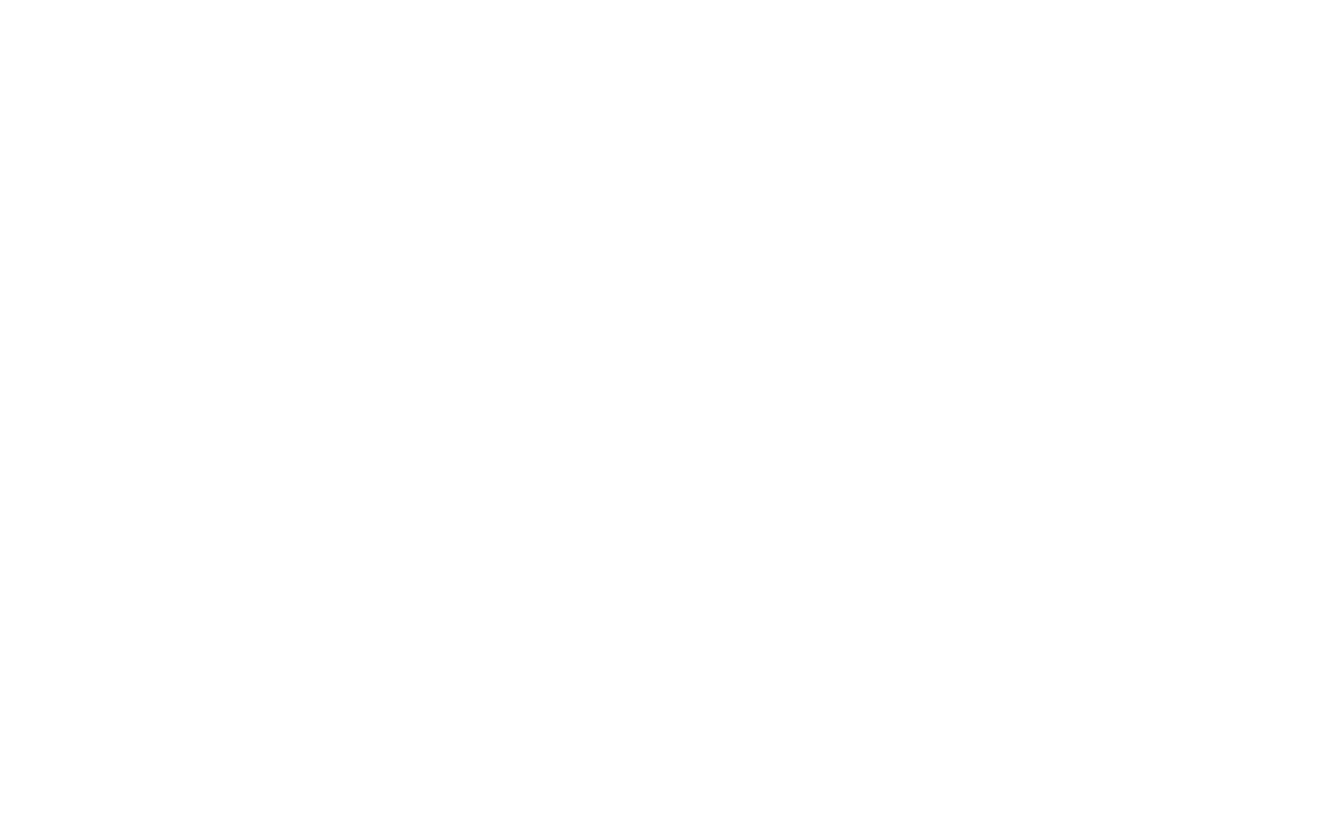
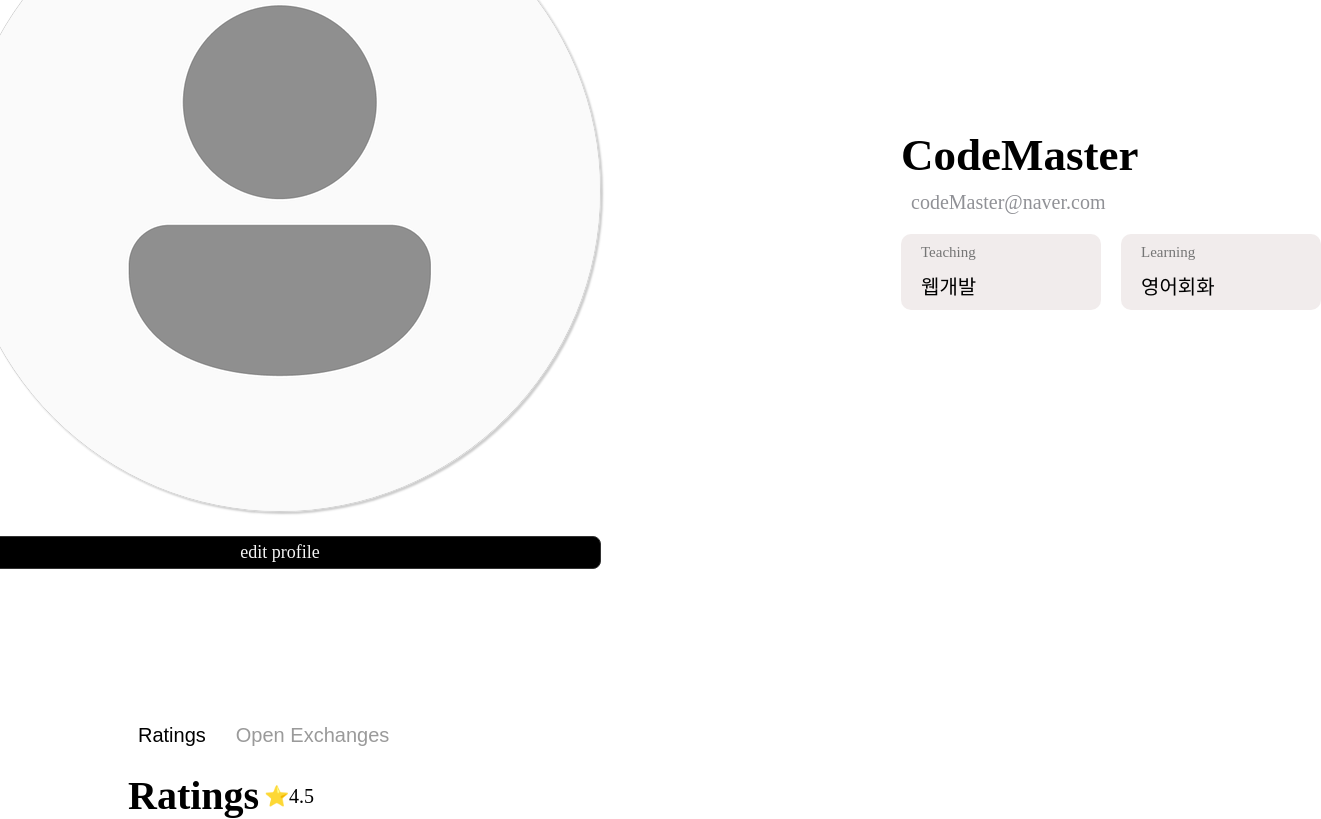
Before and after one commit to joayong202503/joayong_front, a React (Vite) app: page /profile/1 in a window 1280 px wide. Shown: the part 280-1099 px from the top of the page, 1321 px wide, since content can reach past the window. Before the commit the page ends 800 px from the top, so only its background shows below. Built offline with nearby package versions, Linux system fonts and the light colour scheme; no server answers.

Commit message:
[feature/profilePage] initial framework completion

```diff
--- a/src/pages/ProfilePage.jsx
+++ b/src/pages/ProfilePage.jsx
@@ -1,23 +1,79 @@
-import React from 'react';
+import React, { useState } from 'react';
 import styles from './ProfilePage.module.scss'
 import ProfileCircle from "../components/common/ProfileCircle.jsx";
+import Card from "../components/common/Card.jsx";
+import Button from "../components/common/Button.jsx";
 
 const ProfilePage = () => {
-    return (
-        <div className={styles.fullContainer}>
-            <div className={styles.topContainer}>
-                <div className={styles.profileContainer}>
-                    <ProfileCircle/>
-                </div>
-                <div className={styles.profileContentContainer}></div>
+  const [activeTab, setActiveTab] = useState('ratings'); // 초기 탭을 'ratings'로 설정
+
+
+  const handleTabChange = (tab) => {
+    setActiveTab(tab);
+  };
+
+  return (
+    <div className={styles.fullContainer}>
+      <section className={styles.topContainer}>
+        <div className={styles.profileContainer}>
+          <ProfileCircle size="llg"/>
+          <Button theme ="blackTheme" fontSize="large">edit profile</Button>
+        </div>
+        <div className={styles.profileContentContainer}>
+          <h2 className={styles.nameText}>CodeMaster</h2>
+          <p className={styles.emailText}>codeMaster@naver.com</p>
+          <div className={styles.fullTalentContainer}>
+            <div className={styles.talentContainer}>
+              <p className={styles.talentTitle}>Teaching</p>
+              <p className={styles.talentText}>웹개발</p>
             </div>
-            <div className={styles.bottomContainer}>
-                <div className={styles.reviewContainer}></div>
-                <div className={styles.myLessonContainer}></div>
+            <div className={styles.talentContainer}>
+              <p className={styles.talentTitle}>Learning</p>
+              <p className={styles.talentText}>영어회화</p>
+            </div>
+          </div>
+        </div>
+      </section>
+      <section className={styles.bottomContainer}>
+        <div className={styles.navContainer}>
+          <div className={styles.menuContainer}>
+            <button
+              className={activeTab === 'ratings' ? styles.activeButton : ''}
+              onClick={() => handleTabChange('ratings')}
+            >
+              Ratings
+            </button>
+            <button
+              className={activeTab === 'exchanges' ? styles.activeButton : ''}
+              onClick={() => handleTabChange('exchanges')}
+            >
+              Open Exchanges
+            </button>
+          </div>
 
+          {activeTab === 'ratings' && (
+            <div className={styles.ratingContainer}>
+              <div className={styles.ratingTitle}>
+              <h2>Ratings </h2>
+              <span>⭐4.5</span>
+
+              </div>
+             <div className={styles.r}>
+
+             </div>
             </div>
+          )}
+
+          {activeTab === 'exchanges' && (
+            <div className={styles.myExchangesContainer}>
+              <h2>Open Exchanges</h2>
+             <Card/>
+            </div>
+          )}
         </div>
-    );
+      </section>
+    </div>
+  );
 };
 
 export default ProfilePage;
--- a/src/pages/ProfilePage.module.scss
+++ b/src/pages/ProfilePage.module.scss
@@ -1,3 +1,93 @@
 .fullContainer{
+  margin-top: 100px;
+  display: flex;
+  justify-content: center;
+  align-items: center;
+  flex-direction: column;
+}
+.topContainer{
+  display: flex;
+  width: 80%;
+  padding: 50px 100px;
+  justify-content: center;
+}
+.profileContainer{
+  display: flex;
+  flex-direction: column;
+  gap: 20px;
+}
 
+.profileContentContainer{
+  display: flex;
+  flex-direction: column;
+  justify-content: center;
+  margin-left: 300px;
 }
+.profileContentContainer h2{
+  font-size: 45px;
+}
+.emailText{
+  color: #909196;
+  font-size: 20px;
+  margin-top: 10px;
+  margin-left: 10px;
+}
+.fullTalentContainer{
+  display: flex;
+  margin-top: 20px;
+  gap: 20px;
+}
+.talentContainer{
+  background: rgba(227, 217, 217, 0.5);
+  width: 200px;
+  border-radius: 10px;
+  padding: 10px 20px;
+}
+.talentTitle{
+  font-size: 15px;
+  color: #757575;
+}
+.talentText{
+  margin-top: 10px;
+  font-size: 20px;
+}
+
+.bottomContainer{
+  display: flex;
+  width:80%;
+  margin-top: 100px;
+}
+.menuContainer{
+  display: flex;
+  gap: 10px;
+  margin-bottom: 20px;
+}
+.menuContainer button{
+  color: #9a9a9a;
+  border: none;
+  font-size: 20px;
+  background: none;
+  cursor: pointer;
+  padding: 5px 10px;
+  transition: all 0.3s ease;
+}
+
+/* 활성화된 버튼 스타일 */
+.activeButton {
+  color: #000000 !important;
+}
+.ratingContainer h2{
+  font-size: 40px;
+}
+.ratingContainer span{
+  font-size: 20px;
+  margin-left: 5px;
+}
+.ratingTitle{
+  display: flex;
+  align-items: center;
+}
+.myExchangesContainer h2{
+  margin-bottom: 50px;
+  font-size: 40px;
+}
```
